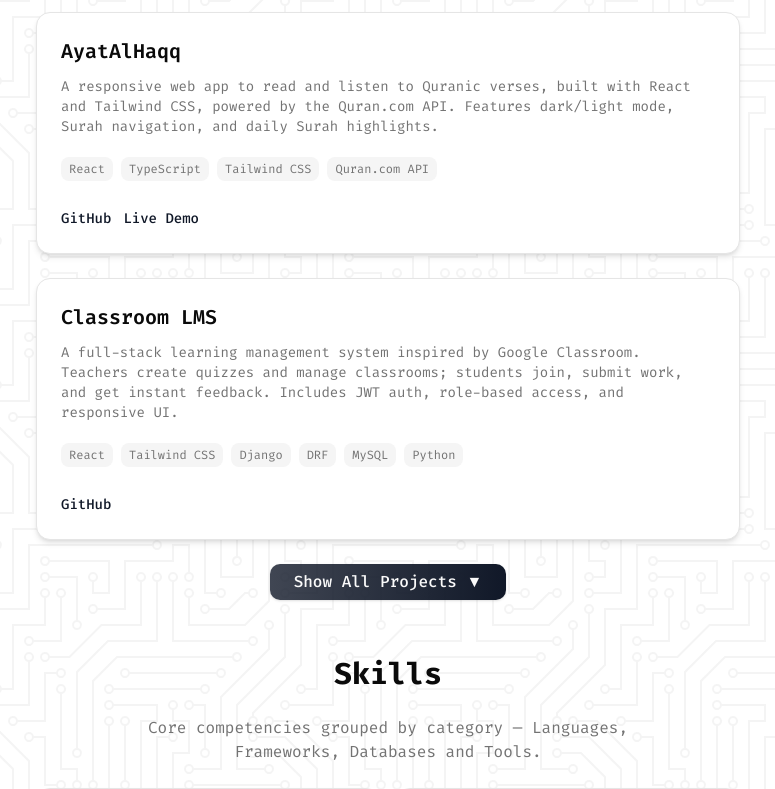
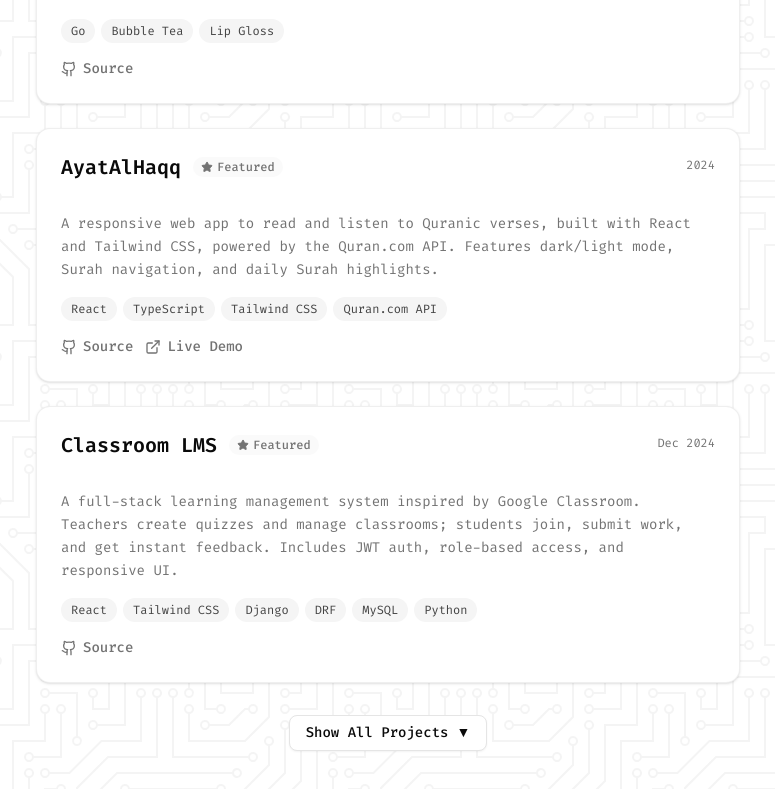
Before and after one commit to AyKrimino/portfolio, a Next.js app: page / in a window 1280 px wide. Shown: the part 2640-3429 px from the top of the page, without its empty margins (252-1027 px from the left). Built offline with nearby package versions, Linux system fonts and the light colour scheme.

Commit message:
refactor(projects): redesign Projects section UI and improve card structure

```diff
--- a/src/components/ProjectsSection.tsx
+++ b/src/components/ProjectsSection.tsx
@@ -1,10 +1,11 @@
 "use client";
 
-import { Card } from "./ui/card";
+import { Card, CardHeader, CardTitle, CardContent } from "./ui/card";
 import { projects } from "@/data/projects";
 import Link from "next/link";
 import { useState } from "react";
 import { Button } from "./ui/button";
+import { Github, ExternalLink, Star } from "lucide-react";
 
 const ProjectsSection = () => {
   const [showAll, setShowAll] = useState(false);
@@ -15,43 +16,67 @@ const ProjectsSection = () => {
   return (
     <section
       id="projects-section"
-      className="min-h-screen px-4 sm:px-6 lg:px-8 max-w-3xl mx-auto mt-12 sm:mt-0"
+      className="min-h-screen px-4 sm:px-6 lg:px-8 max-w-3xl mx-auto py-20 flex flex-col justify-center"
     >
-      <h2 className="text-3xl font-bold text-center mb-6">Projects</h2>
-      <div className="space-y-4 md:space-y-6">
+      <h2 className="text-3xl font-bold text-center mb-12 bg-gradient-to-r from-foreground to-foreground/60 bg-clip-text text-transparent">
+        Projects
+      </h2>
+
+      <div className="space-y-6">
         {displayedProjects.map((project) => (
           <Card
             key={project.slug}
-            className="p-4 lg:p-6 transition-transform duration-200 ease-in-out hover:scale-105 shadow-md hover:shadow-xl rounded-xl hover:bg-white/50 dark:hover:bg-white/10"
+            className="group relative overflow-hidden border-border/60 hover:border-border transition-colors duration-300"
           >
-            <div className="flex flex-col gap-2 lg:gap-3">
-              <h3 className="text-xl font-semibold">
-                {project.shortTitle || project.title}
-              </h3>
-              <p className="text-sm text-muted-foreground">
+            <div className="absolute inset-x-0 top-0 h-1 bg-gradient-to-r from-primary/60 to-primary/20 opacity-0 group-hover:opacity-100 transition-opacity duration-300" />
+
+            <CardHeader>
+              <div className="flex items-start justify-between gap-4">
+                <div className="flex items-center gap-3 flex-wrap">
+                  <CardTitle className="text-lg sm:text-xl">
+                    {project.shortTitle || project.title}
+                  </CardTitle>
+                  {project.isFeatured && (
+                    <span className="flex items-center gap-1 text-xs font-medium text-muted-foreground bg-muted/50 px-2 py-0.5 rounded-full">
+                      <Star className="h-3 w-3 fill-current" />
+                      Featured
+                    </span>
+                  )}
+                </div>
+                {project.date && (
+                  <span className="shrink-0 text-xs text-muted-foreground mt-1">
+                    {project.date}
+                  </span>
+                )}
+              </div>
+            </CardHeader>
+
+            <CardContent className="pt-0">
+              <p className="text-sm text-muted-foreground leading-relaxed">
                 {project.description}
               </p>
 
-              <div className="flex flex-wrap gap-2 mt-2">
+              <div className="flex flex-wrap gap-1.5 mt-4">
                 {project.techStack.map((tech, idx) => (
                   <span
                     key={idx}
-                    className="text-xs px-2 py-1 bg-muted rounded-md text-muted-foreground"
+                    className="text-xs px-2.5 py-1 rounded-full bg-secondary text-secondary-foreground/80"
                   >
                     {tech}
                   </span>
                 ))}
               </div>
 
-              <div className="flex gap-3 mt-4">
+              <div className="flex flex-wrap gap-3 mt-4">
                 {project.links.github && (
                   <Link
                     href={project.links.github.trim()}
                     target="_blank"
                     rel="noopener noreferrer"
-                    className="text-sm font-medium text-gray-900 dark:text-gray-100 hover:underline hover:text-muted-foreground transition-colors duration-150 ease-in-out"
+                    className="inline-flex items-center gap-1.5 text-sm font-medium text-muted-foreground hover:text-foreground transition-colors"
                   >
-                    GitHub
+                    <Github className="h-4 w-4" />
+                    Source
                   </Link>
                 )}
                 {project.links.liveDemo && (
@@ -59,21 +84,27 @@ const ProjectsSection = () => {
                     href={project.links.liveDemo.trim()}
                     target="_blank"
                     rel="noopener noreferrer"
-                    className="text-sm font-medium text-gray-900 dark:text-gray-100 hover:underline hover:text-muted-foreground transition-colors duration-150 ease-in-out"
+                    className="inline-flex items-center gap-1.5 text-sm font-medium text-muted-foreground hover:text-foreground transition-colors"
                   >
+                    <ExternalLink className="h-4 w-4" />
                     Live Demo
                   </Link>
                 )}
               </div>
-            </div>
+            </CardContent>
           </Card>
         ))}
-        <div className="flex justify-center items-center">
+
+        <div className="flex justify-center pt-2">
           <Button
-            className="px-6 py-2 text-sm md:text-base bg-gradient-to-r from-gray-900/80 to-gray-900/100 dark:from-gray-100/80 dark:to-gray-100/100 dark:text-gray-900 hover:cursor-pointer hover:ring-2 hover:ring-gray-900 dark:hover:ring-gray-100 hover:scale-105 transition-all duration-200 ease-out shadow-sm hover:shadow-md rounded-lg"
+            variant="outline"
+            className="group"
             onClick={() => setShowAll(!showAll)}
           >
-            {showAll ? "Show Less ▲" : "Show All Projects ▼"}
+            {showAll ? "Show Less" : "Show All Projects"}
+            <span className="inline-block transition-transform duration-200 group-hover:translate-y-0.5">
+              {showAll ? "▲" : "▼"}
+            </span>
           </Button>
         </div>
       </div>
```
